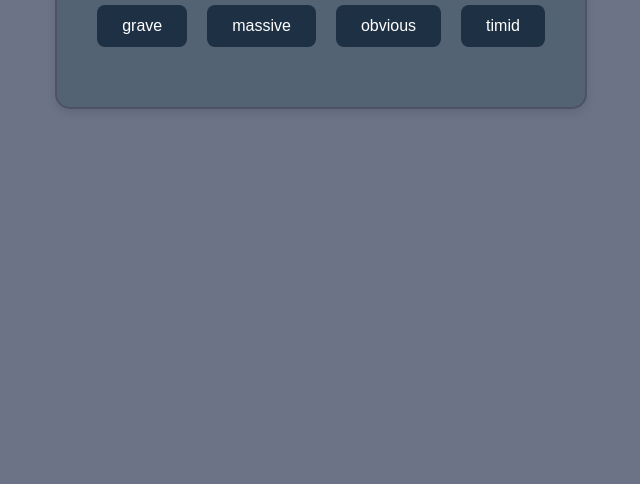
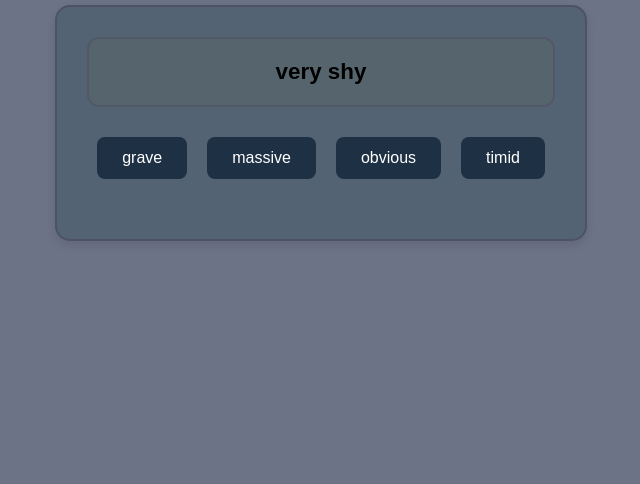
Before and after one commit to caplander/WordsApp, a plain HTML site: page main.html in a window 1280 px wide. Shown: the part 456-940 px from the top of the page, without its empty margins (319-959 px from the left). Before the commit the page ends 816 px from the top, so only its background shows below. Drawn offline with Linux system fonts and the light colour scheme.

Commit message:
Update main.html

```diff
--- a/main.html
+++ b/main.html
@@ -6,6 +6,14 @@
     <title>Words Quiz</title>
     <link rel="stylesheet" href="style.css">
 </head>
+    <style>
+    body {
+      margin: 0;
+      padding-top: 140px; /* 🔥 Ekranın üstünden boşluk bırakır */
+      text-align: center;
+      font-family: sans-serif;
+    }
+</style>
 <body>
     <!--Kelimeler burada çıkıyor-->
     <h1>What's the Word?</h1>
```
